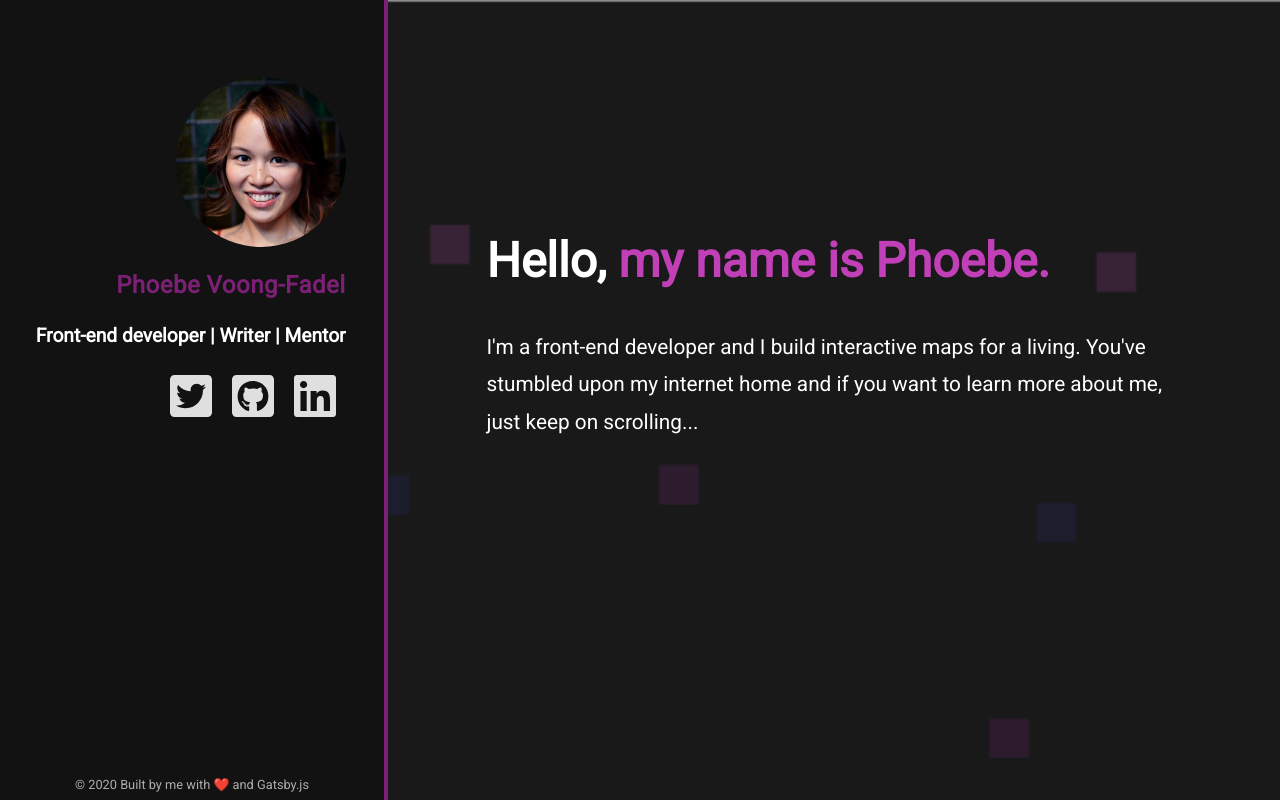
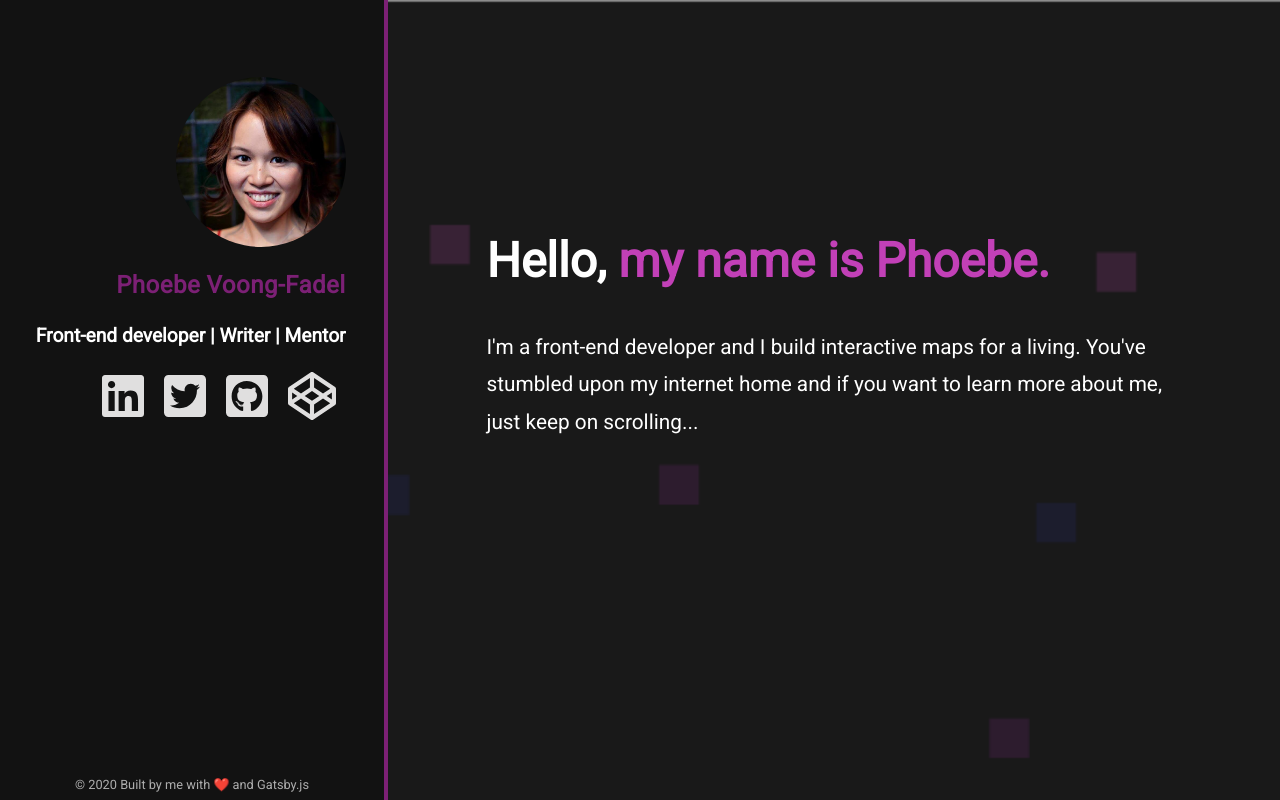
Before and after one commit to asianvader/personal-portfolio, a Gatsby site: page / in a window 1280 px wide. Shown: the top 800 px of the page. Built offline with nearby package versions, Linux system fonts and the light colour scheme; Gatsby itself is replaced by a stand-in of ours.

Commit message:
Add codepen to social media icons

```diff
--- a/src/components/social-media.js
+++ b/src/components/social-media.js
@@ -4,6 +4,7 @@ import {
   faGithubSquare,
   faLinkedin,
   faTwitterSquare,
+  faCodepen,
 } from "@fortawesome/free-brands-svg-icons"
 import socialStyles from "./social.module.css"
 
@@ -29,8 +30,24 @@ export default function SocialButtons() {
       size="3x"
     />
   )
+  const codepenIcon = (
+    <FontAwesomeIcon
+      icon={faCodepen}
+      className={socialStyles.fontAwesome}
+      size="3x"
+    />
+  )
   return (
     <div className={socialStyles.buttonContainer}>
+      <a
+        className={socialStyles.icon}
+        href="https://www.linkedin.com/in/phoebe-voong-fadel-36961234/"
+        rel="noopener noreferrer"
+        target="_blank"
+        aria-label="LinkedIn link"
+      >
+        {linkedinIcon}
+      </a>
       <a
         className={socialStyles.icon}
         href="https://twitter.com/PhoebeVF"
@@ -49,14 +66,15 @@ export default function SocialButtons() {
       >
         {githubIcon}
       </a>
+
       <a
         className={socialStyles.icon}
-        href="https://www.linkedin.com/in/phoebe-voong-fadel-36961234/"
+        href="https://codepen.io/asianvader"
         rel="noopener noreferrer"
         target="_blank"
-        aria-label="LinkedIn link"
+        aria-label="Codepen link"
       >
-        {linkedinIcon}
+        {codepenIcon}
       </a>
     </div>
   )
```
